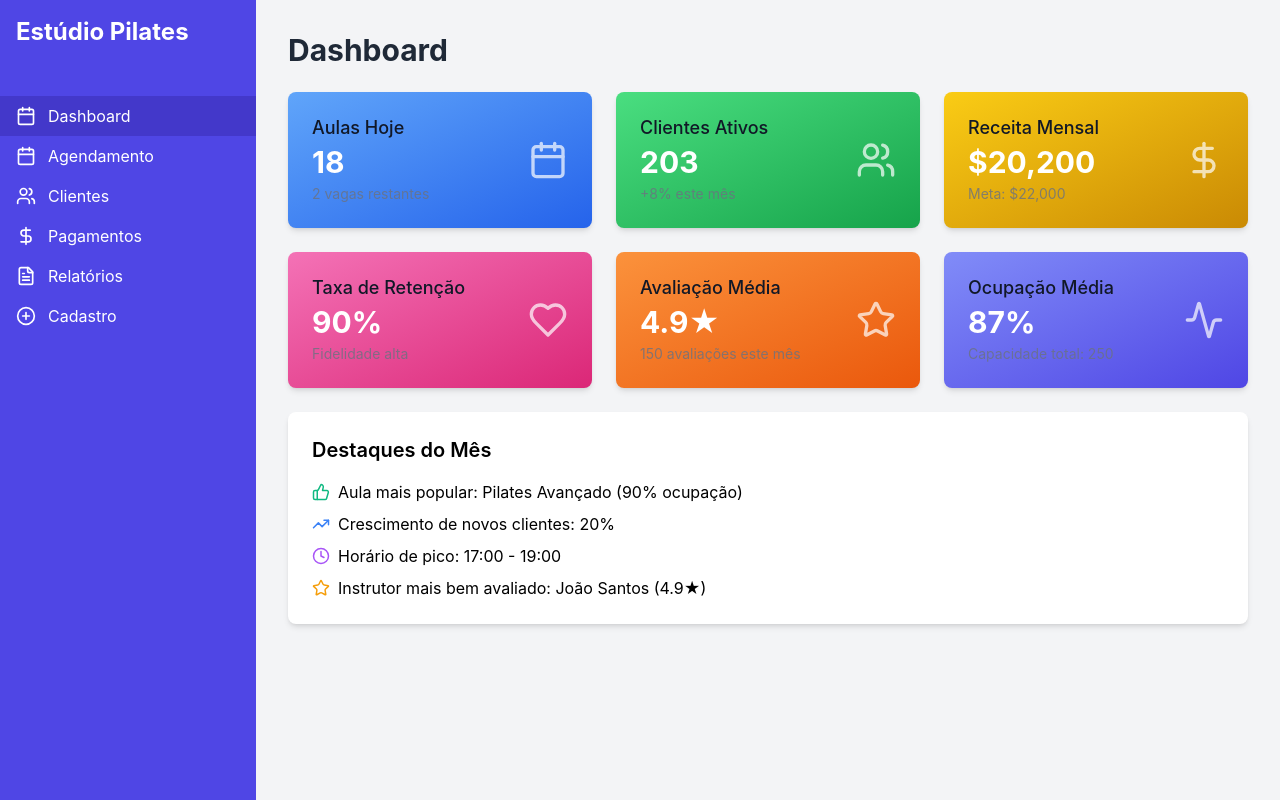
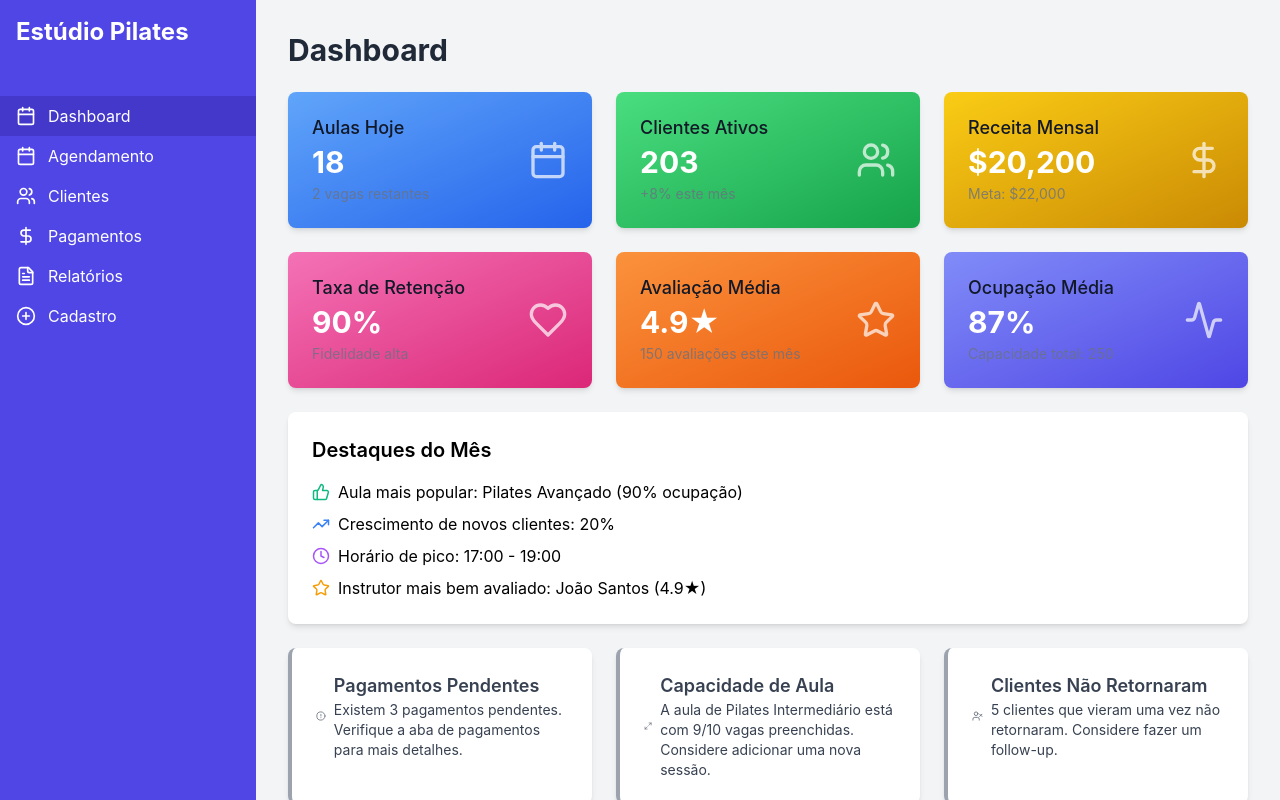
Before and after one commit to TamLeal/pilates-app, a React (Vite) app: page / in a window 1280 px wide. Built offline with nearby package versions, Linux system fonts and the light colour scheme.

Commit message:
dashboard colors and layout

```diff
--- a/src/pages/Dashboard.jsx
+++ b/src/pages/Dashboard.jsx
@@ -1,6 +1,6 @@
 import React from 'react';
 import { Card, CardContent, CardTitle, CardDescription } from '../components/ui/card';
-import { Calendar, Users, DollarSign, Heart, Star, Activity, ThumbsUp, TrendingUp, Clock } from 'lucide-react';
+import { Calendar, Users, DollarSign, Heart, Star, Activity, ThumbsUp, TrendingUp, Clock, AlertCircle, Maximize2, UserX } from 'lucide-react';
 
 const Dashboard = () => (
   <div className="space-y-6">
@@ -124,6 +124,46 @@ const Dashboard = () => (
         </ul>
       </CardContent>
     </Card>
+
+    {/* Área de Avisos */}
+    <div className="grid grid-cols-1 md:grid-cols-3 gap-6">
+      <Card className="bg-gray-100 border-l-4 border-gray-400 text-gray-700">
+        <CardContent>
+          <div className="flex items-center">
+            <AlertCircle className="mr-2 text-gray-500" size={24} />
+            <div>
+              <p className="text-lg font-semibold">Pagamentos Pendentes</p>
+              <p className="text-sm">Existem 3 pagamentos pendentes. Verifique a aba de pagamentos para mais detalhes.</p>
+            </div>
+          </div>
+        </CardContent>
+      </Card>
+
+      <Card className="bg-gray-100 border-l-4 border-gray-400 text-gray-700">
+        <CardContent>
+          <div className="flex items-center">
+            <Maximize2 className="mr-2 text-gray-500" size={24} />
+            <div>
+              <p className="text-lg font-semibold">Capacidade de Aula</p>
+              <p className="text-sm">A aula de Pilates Intermediário está com 9/10 vagas preenchidas. Considere adicionar uma nova sessão.</p>
+            </div>
+          </div>
+        </CardContent>
+      </Card>
+
+      <Card className="bg-gray-100 border-l-4 border-gray-400 text-gray-700">
+        <CardContent>
+          <div className="flex items-center">
+            <UserX className="mr-2 text-gray-500" size={24} />
+            <div>
+              <p className="text-lg font-semibold">Clientes Não Retornaram</p>
+              <p className="text-sm">5 clientes que vieram uma vez não retornaram. Considere fazer um follow-up.</p>
+            </div>
+          </div>
+        </CardContent>
+      </Card>
+    </div>
+
   </div>
 );
 
```
